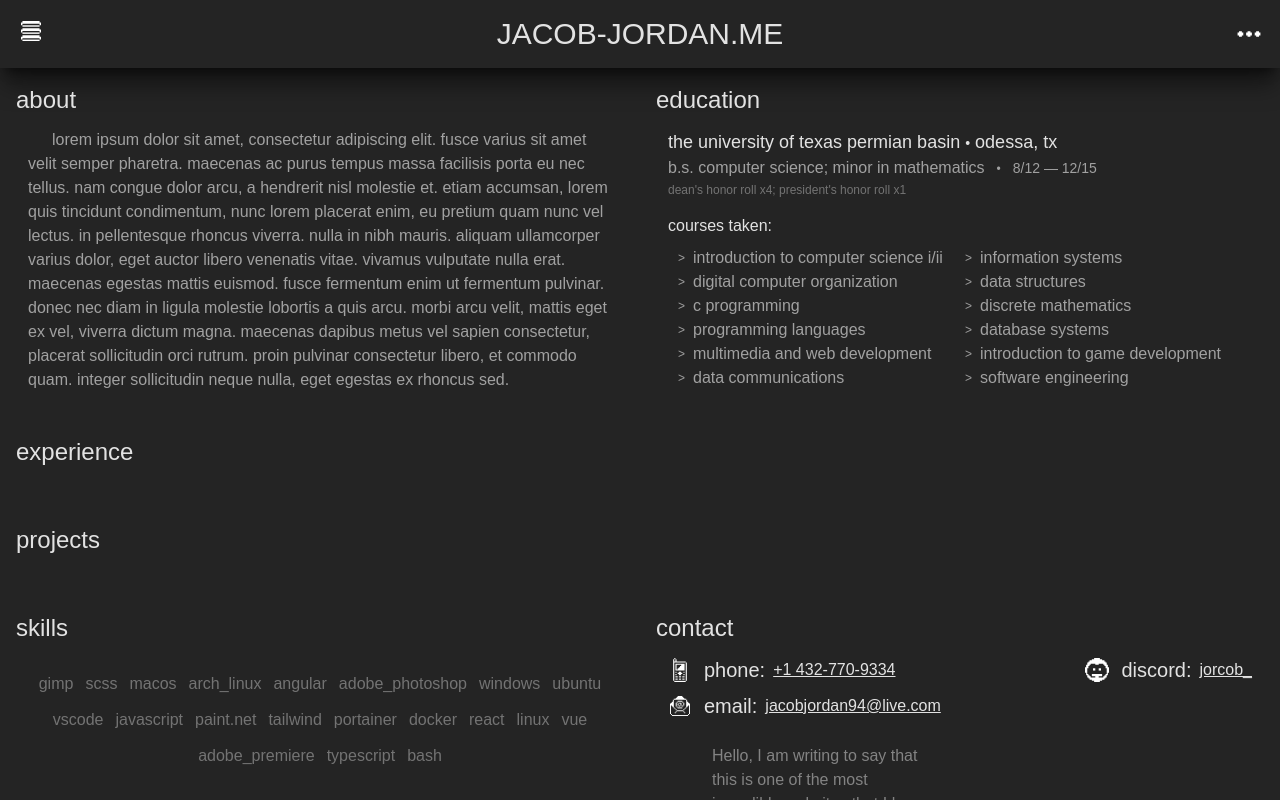
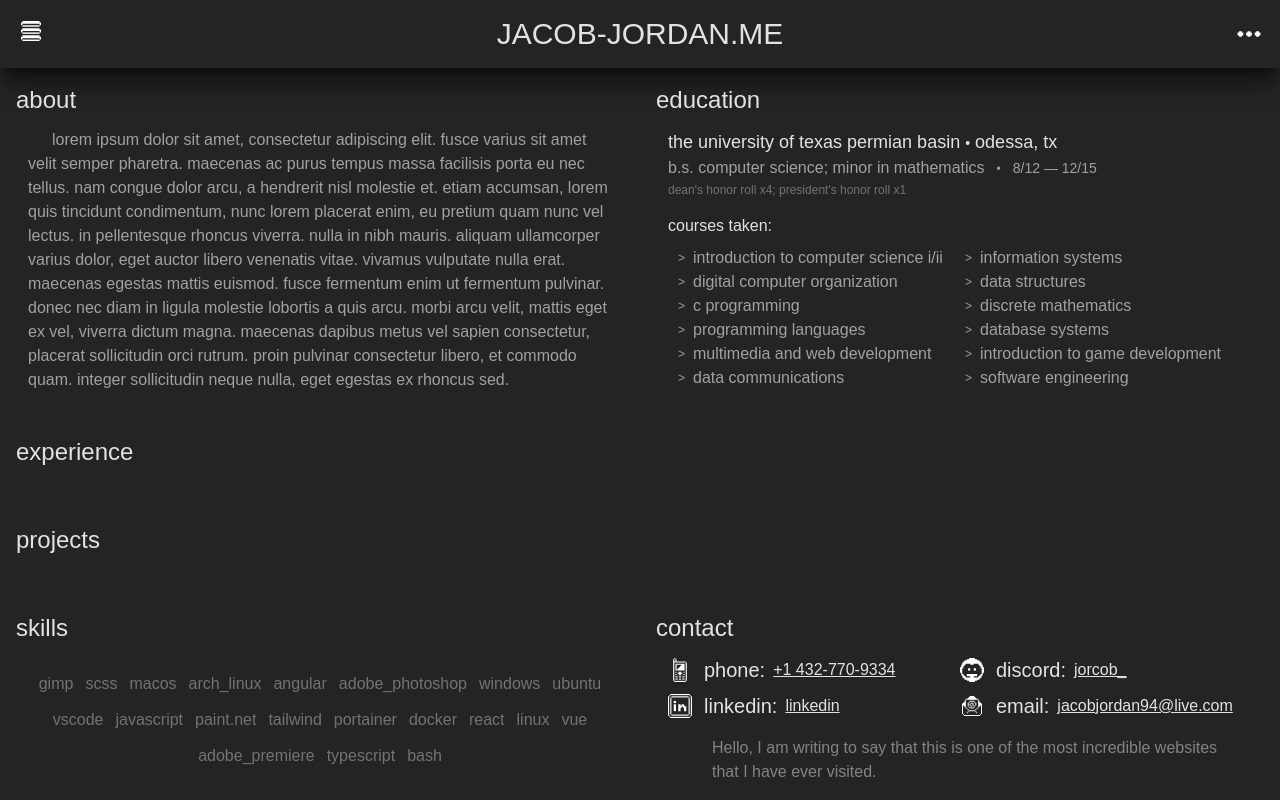
Before and after one commit to jacobjordan94/jacob-jordan-me, a React (Vite) app: page / in a window 1280 px wide. Built offline with nearby package versions, Linux system fonts and the light colour scheme; a web font is replaced by a local one.

Commit message:
add linkedin contact

```diff
--- a/src/components/Contact.jsx
+++ b/src/components/Contact.jsx
@@ -5,15 +5,20 @@ import EnvelopeIcon from "./icons/EnvelopeIcon";
 import PhoneIcon from "./icons/PhoneIcon";
 import PaperAirplaneIcon from "./icons/PaperAirplaneIcon";
 import DiscordIcon from "./icons/DiscordIcon";
+import LinkedInIcon from "./icons/LinkedInIcon";
 
 export default function Contact() {
     const { contact } = useContext(GlobalContext);
     return (
         <Section title="Contact">
-            <div className="contact flex flex-col gap-2 flex-wrap @md:flex-row @md:justify-between">
+            <div className="contact">
+                <div className="@xl:grid @xl:grid-cols-2 *:mb-2">
                     <PhoneContact href={contact.phone.href} linkText={contact.phone.text} />
                     <DiscordContact href={contact.discord.href} linkText={contact.discord.text} />
+                    <LinkedInContact href={contact.linkedin.href} linkText={contact.linkedin.text} />
                     <EmailContact href={contact.email.href} linkText={contact.email.text} />
+                </div>
+                <EmailForm href={contact.email.href} />
             </div>
         </Section>
     );
@@ -39,8 +44,10 @@ function ContactSection({ title, href, linkText, Icon, children }) {
 }
 
 const DiscordContact = ({href, linkText}) => <ContactSection title="discord" href={href} linkText={linkText} Icon={() => <DiscordIcon /> } />;
-const PhoneContact = ({ href, linkText }) => <ContactSection title="phone" href={href} linkText={linkText} Icon={() => <PhoneIcon />} />;
-function EmailContact({ href, linkText }) {
+const PhoneContact = ({ href, linkText }) => <ContactSection title="phone" href={href} linkText={linkText} Icon={() => <PhoneIcon /> } />;
+const EmailContact = ({href, linkText}) => <ContactSection title="email" href={href} linkText={linkText} Icon={() => <EnvelopeIcon size={20} /> } />;
+const LinkedInContact = ({ href, linkText }) => <ContactSection title="linkedin" href={href} linkText={linkText} Icon={() => <LinkedInIcon />} />;
+function EmailForm({ href }) {
     const [ emailBody, setEmailBody ]  = useState();
 
     function bodyOnChange(e) {
@@ -49,7 +56,6 @@ function EmailContact({ href, linkText }) {
     }
 
     return (
-        <ContactSection title="email" href={href} linkText={linkText} Icon={() => <EnvelopeIcon size={20} />}>
         <div className="email-contact-body ms-[36px]">
             <div className="email-contact-body-content">
                 <textarea name="email-body" className="w-full min-h-[112px] p-2 focus-visible:outline-0 resize-none"
@@ -65,6 +71,5 @@ function EmailContact({ href, linkText }) {
                 </div>
             </div>
         </div>
-        </ContactSection>
     )
 }
--- /dev/null
+++ b/src/components/icons/LinkedInIcon.jsx
@@ -0,0 +1,20 @@
+export default ({className = '', size = 24}) =>
+    <svg xmlns="http://www.w3.org/2000/svg" viewBox="0 0 32 32" width={size} height={size} className={'text-white ' + className}>
+  <g>
+    <path d="M30.47 3.05H32v25.9h-1.53Z" fill="currentColor" strokeWidth="1"></path>
+    <path d="M28.95 28.95h1.52v1.53h-1.52Z" fill="currentColor" strokeWidth="1"></path>
+    <path d="M28.95 1.52h1.52v1.53h-1.52Z" fill="currentColor" strokeWidth="1"></path>
+    <path d="M27.42 4.57h1.53v22.86h-1.53Z" fill="currentColor" strokeWidth="1"></path>
+    <path d="M3.04 30.48h25.91V32H3.04Z" fill="currentColor" strokeWidth="1"></path>
+    <path d="M4.57 27.43h22.85v1.52H4.57Z" fill="currentColor" strokeWidth="1"></path>
+    <path d="m22.85 15.24 -1.52 0 0 -1.53 -3.05 0 0 1.53 -1.52 0 0 -1.53 -3.05 0 0 9.15 3.05 0 0 -4.57 1.52 0 0 -1.53 1.53 0 0 1.53 1.52 0 0 4.57 3.05 0 0 -6.1 -1.53 0 0 -1.52z" fill="currentColor" strokeWidth="1"></path>
+    <path d="M7.61 13.71h3.05v9.15H7.61Z" fill="currentColor" strokeWidth="1"></path>
+    <path d="M7.61 9.14h3.05v3.05H7.61Z" fill="currentColor" strokeWidth="1"></path>
+    <path d="M4.57 3.05h22.85v1.52H4.57Z" fill="currentColor" strokeWidth="1"></path>
+    <path d="M3.04 0h25.91v1.52H3.04Z" fill="currentColor" strokeWidth="1"></path>
+    <path d="M3.04 4.57h1.53v22.86H3.04Z" fill="currentColor" strokeWidth="1"></path>
+    <path d="M1.52 28.95h1.52v1.53H1.52Z" fill="currentColor" strokeWidth="1"></path>
+    <path d="M1.52 1.52h1.52v1.53H1.52Z" fill="currentColor" strokeWidth="1"></path>
+    <path d="M0 3.05h1.52v25.9H0Z" fill="currentColor" strokeWidth="1"></path>
+  </g>
+</svg>
--- a/src/context/Globals.js
+++ b/src/context/Globals.js
@@ -1,3 +1,5 @@
+import { href } from "react-router";
+
 const Globals = {
     contact: {
         phone: {
@@ -11,7 +13,11 @@ const Globals = {
         discord: {
             href: 'https://discord.com/users/278942049917468684',
             text: 'jorcob_',
-        }
+        },
+        linkedin: {
+            href: 'https://www.linkedin.com/in/jacob-jordan-0ab56061/',
+            text: 'linkedin',
+        },
     },
     // todo - more skills
     skills: [
```
Lines whose indentation alone changed are shown as unchanged.
